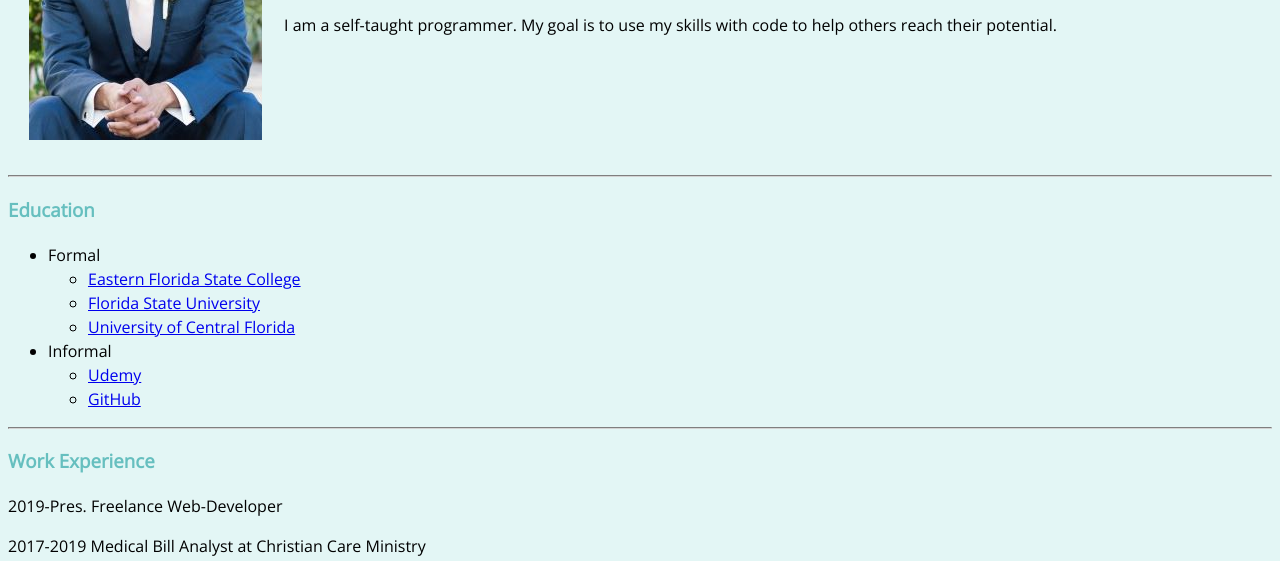
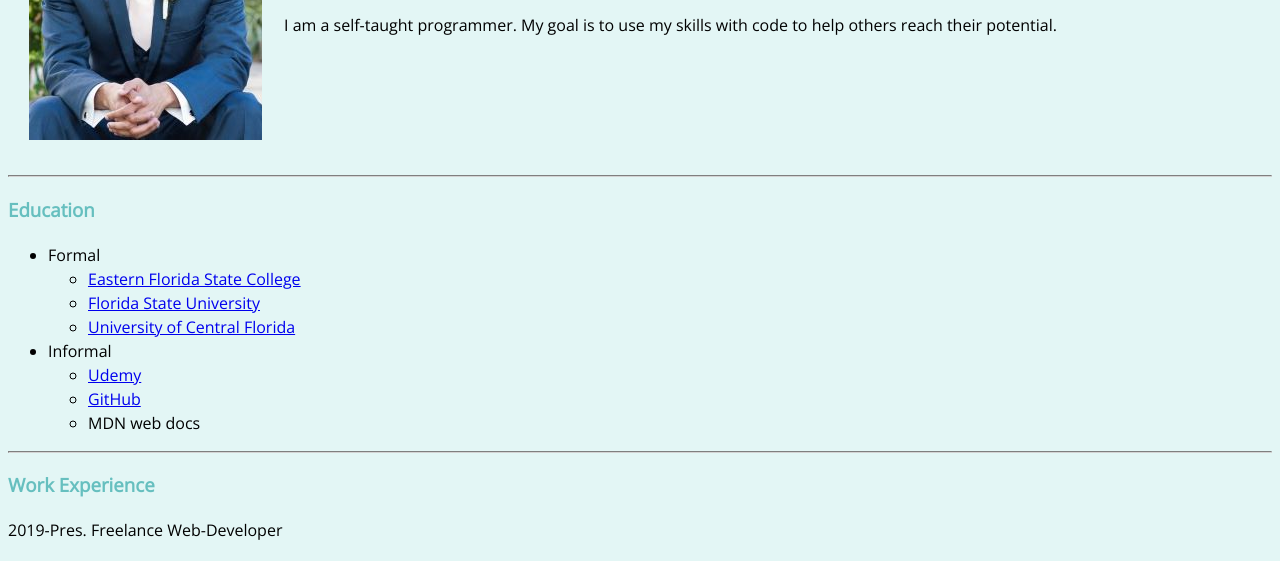
Before and after one commit to ajsizzle/cv, a plain HTML site: page index.html in a window 1280 px wide. Shown: the part 239-800 px from the top of the page. Drawn offline with nearby package versions, Linux system fonts and the light colour scheme.

Commit message:
Update to informal education

```diff
--- a/index.html
+++ b/index.html
@@ -33,6 +33,7 @@
     <ul>
       <li><a href="https://www.udemy.com/">Udemy</a></li>
       <li><a href="https://github.com/">GitHub</a></li>
+      <li> <a href="https://developer.mozilla.org/en-US/"></a>MDN web docs</li>
     </ul>
   </ul>
   <hr>
```
